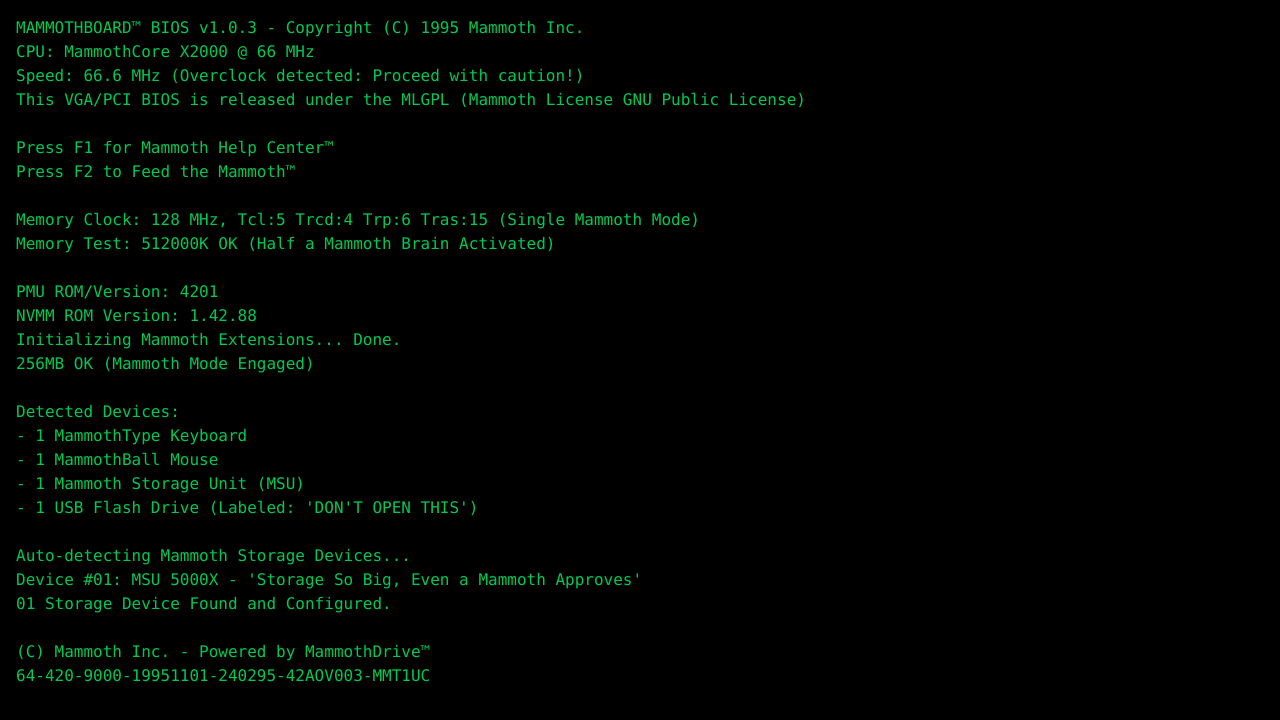
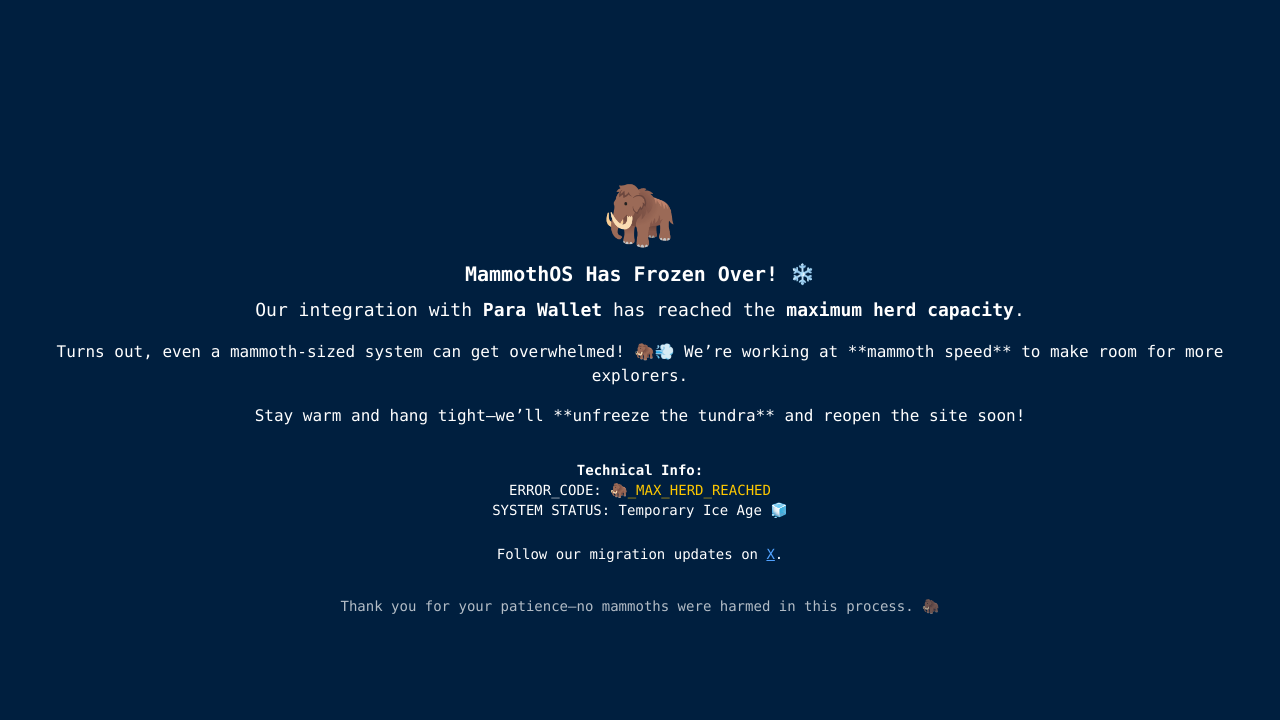
Before and after one commit to thearcyx/mammothOS, a React (Vite) app in the folder frontend/: page / in a window 1280 px wide. Shown: the top 720 px of the page. Built offline with nearby package versions, Linux system fonts and the light colour scheme; no server answers.

Commit message:
In Maintenance Fix

```diff
--- a/frontend/src/App.jsx
+++ b/frontend/src/App.jsx
@@ -5,6 +5,7 @@ import { Startup } from "./components/UI";
 function App() {
   const [hasLaunched, setHasLaunched] = useState(false);
   const [isDesktop, setIsDesktop] = useState(true);
+  const [inMaintenance, setInMaintenance] = useState(true);
 
   /**
    * Monitors screen size changes to ensure the application runs only on desktop devices.
@@ -55,6 +56,34 @@ function App() {
     );
   }
 
+  if (inMaintenance) {
+    return (
+      <div className="flex flex-col justify-center items-center w-screen h-screen bg-[#001f3f] text-white text-center px-4 font-mono">
+        <p className="text-6xl">🦣</p>
+        <p className="text-xl font-bold mt-4">MammothOS Has Frozen Over! ❄️</p>
+        <p className="text-lg mt-2">
+          Our integration with <strong>Para Wallet</strong> has reached the <strong>maximum herd capacity</strong>.
+        </p>
+        <p className="mt-4">
+          Turns out, even a mammoth-sized system can get overwhelmed! 🦣💨
+          We’re working at **mammoth speed** to make room for more explorers.
+        </p>
+        <p className="mt-4">
+          Stay warm and hang tight—we’ll **unfreeze the tundra** and reopen the site soon!
+        </p>
+        <p className="text-sm mt-8">
+          <strong>Technical Info:</strong> <br />
+          ERROR_CODE: <span className="text-yellow-400">🦣_MAX_HERD_REACHED</span> <br />
+          SYSTEM STATUS: Temporary Ice Age 🧊
+        </p>
+        <p className="mt-6 text-sm">
+          Follow our migration updates on <a href="https://x.com/mammothos" target="_blank" className="text-blue-400 underline">X</a>.
+        </p>
+        <div className="mt-8 text-sm opacity-70">Thank you for your patience—no mammoths were harmed in this process. 🦣</div>
+      </div>
+    );
+  }
+
   /**
    * Main application layout. If the startup sequence has completed,
    * it loads the desktop environment. Otherwise, it starts the boot process.
```
Also changed, not shown: 1 other file (tests, documents, lock files or other folders).
